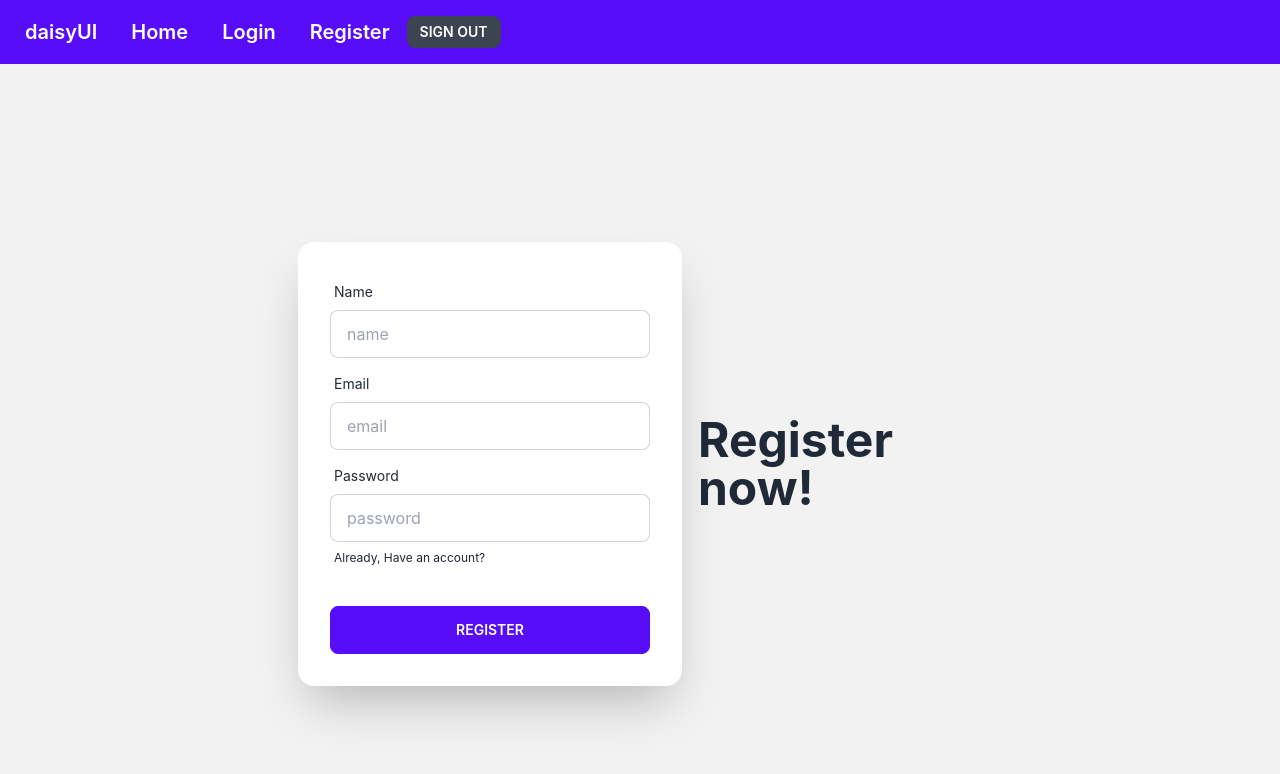
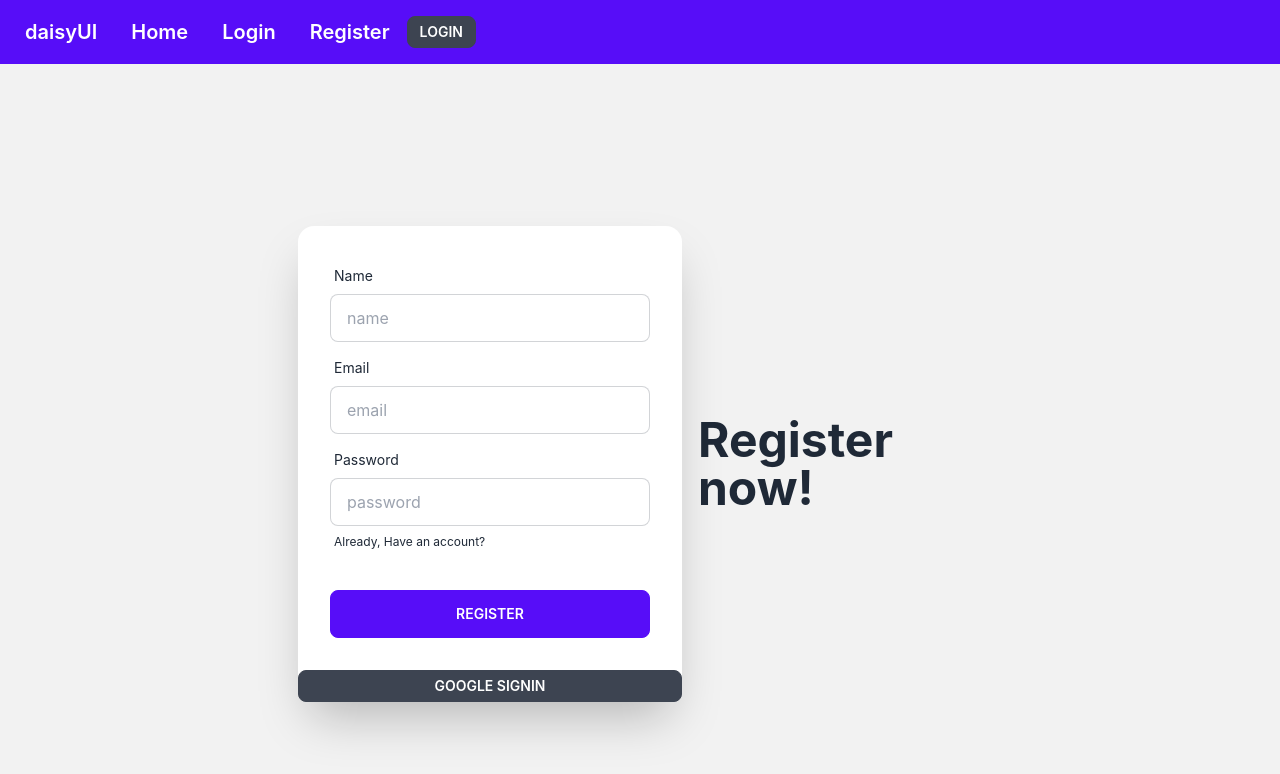
Before and after one commit to hossainalamin/react-login-register-system, a React (Create React App) app: page /register in a window 1280 px wide. Shown: the top 774 px of the page. Built offline with nearby package versions, Linux system fonts and the light colour scheme; no server answers.

Commit message:
login with google

```diff
--- a/src/components/Header/Header.js
+++ b/src/components/Header/Header.js
@@ -21,7 +21,13 @@ const Header = () => {
                 <Link className="btn btn-ghost normal-case text-xl" to="/login">Login</Link>
                 <Link className="btn btn-ghost normal-case text-xl" to="/register">Register</Link>
                 {user?.email && <span>Welcome {user.email}</span>}
-                <button className='btn btn-sm' onClick={signOutCurrentUser}>Sign Out</button>
+                {user?.email ?
+                    <button className='btn btn-sm' onClick={signOutCurrentUser}>Sign Out</button>
+                    :
+                    <Link to="/login">
+                    <button className='btn btn-sm'>Login</button>
+                    </Link>
+                }
             </div>
         </div>
     );
--- a/src/components/Register/Register.js
+++ b/src/components/Register/Register.js
@@ -3,7 +3,7 @@ import { Link } from 'react-router-dom';
 import { AuthContext } from '../../contexts/UserContext';
 
 const Register = () => {
-    const {createUser} = useContext(AuthContext);
+    const {createUser, singInWithGoogle} = useContext(AuthContext);
     const registerSubmit = event =>{
         event.preventDefault();
         const formValue = event.target;
@@ -17,6 +17,16 @@ const Register = () => {
         .catch(error =>{
             const errorCode = error.code;
             const errorMessage = error.message;
+        })
+    }
+    const googleSignIn = ()=>
+    {
+        singInWithGoogle()
+        .then(result=>{
+            alert('Success');
+        })
+        .error(error =>{
+            alert("error");
         })
     }
     return (
@@ -53,6 +63,7 @@ const Register = () => {
                     <button className="btn btn-primary">Register</button>
                     </div>
                 </form>
+                <button className='btn btn-sm' onClick={googleSignIn}>Google SignIn</button>
                 </div>
             </div>
             </div>
--- a/src/contexts/UserContext.js
+++ b/src/contexts/UserContext.js
@@ -1,10 +1,11 @@
 import React, { createContext, useEffect, useState } from 'react';
-import { createUserWithEmailAndPassword, getAuth, onAuthStateChanged, signInWithEmailAndPassword, signOut} from "firebase/auth";
+import { createUserWithEmailAndPassword, getAuth, GoogleAuthProvider, onAuthStateChanged, signInWithEmailAndPassword, signInWithPopup, signOut} from "firebase/auth";
 import app from '../firebase/firebase.config';
 export const AuthContext = createContext();
 const auth = getAuth(app);
 const UserContext = ({children}) => {
     const [user, setUser] =   useState({displayName : "Al Amin"});
+    const provider = new GoogleAuthProvider();
     const createUser = (email,password)=>
     {
         return createUserWithEmailAndPassword(auth, email, password);
@@ -16,6 +17,9 @@ const UserContext = ({children}) => {
     const signOutUser = ()=>{
         return signOut(auth);
     }
+    const singInWithGoogle =()=>{
+        return signInWithPopup(auth, provider);
+    }
     useEffect(()=>{
         const unsubscribe = onAuthStateChanged(auth, currentUser =>{
             setUser(currentUser);
@@ -24,7 +28,7 @@ const UserContext = ({children}) => {
             unsubscribe();
         };
     },[]);
-    const appInfo = {user, createUser, loginUser, signOutUser};
+    const appInfo = {user, createUser, loginUser, signOutUser, singInWithGoogle};
     return (
         <AuthContext.Provider value={appInfo}>
             {children}
```
